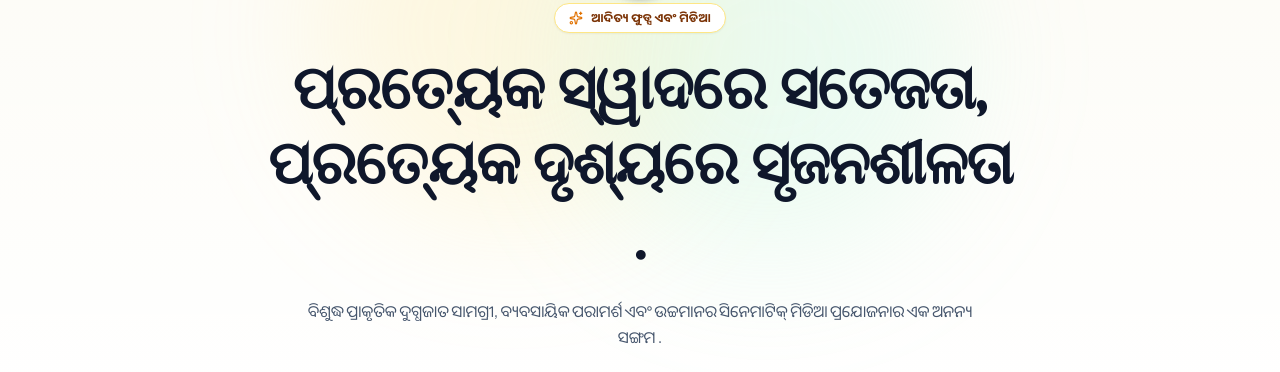
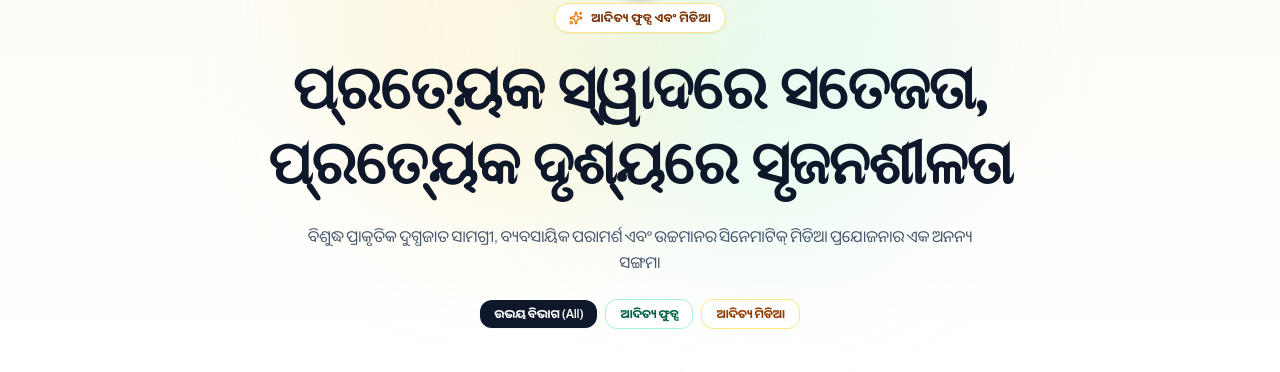
Before and after one commit to Biranchi-Narayan-panda/Aditya_Food_Media_Website, a React (Vite) app: page / in a window 1280 px wide. Shown: the part 209-581 px from the top of the page. Built offline with nearby package versions, Linux system fonts and the light colour scheme; no server answers; the database is empty.

Commit message:
fix(i18n): update Odia hero text punctuation
Adjusted punctuation for consistency and corrected character spacing in the hero section.

```diff
--- a/src/i18n/translations.ts
+++ b/src/i18n/translations.ts
@@ -271,8 +271,8 @@ export const translations: Record<Language, TranslationDictionary> = {
     },
     home: {
       heroKicker: 'ଆଦିତ୍ୟ ଫୁଡ୍ସ ଏବଂ ମିଡିଆ',
-      heroTitle: 'ପ୍ରତ୍ୟେକ ସ୍ୱାଦରେ ସତେଜତା, ପ୍ରତ୍ୟେକ ଦୃଶ୍ୟରେ ସୃଜନଶୀଳତା .',
-      heroSubtitle: 'ବିଶୁଦ୍ଧ ପ୍ରାକୃତିକ ଦୁଗ୍ଧଜାତ ସାମଗ୍ରୀ, ବ୍ୟବସାୟିକ ପରାମର୍ଶ ଏବଂ ଉଚ୍ଚମାନର ସିନେମାଟିକ୍ ମିଡିଆ ପ୍ରଯୋଜନାର ଏକ ଅନନ୍ୟ ସଙ୍ଗମ .',
+      heroTitle: 'ପ୍ରତ୍ୟେକ ସ୍ୱାଦରେ ସତେଜତା, ପ୍ରତ୍ୟେକ ଦୃଶ୍ୟରେ ସୃଜନଶୀଳତା',
+      heroSubtitle: 'ବିଶୁଦ୍ଧ ପ୍ରାକୃତିକ ଦୁଗ୍ଧଜାତ ସାମଗ୍ରୀ, ବ୍ୟବସାୟିକ ପରାମର୍ଶ ଏବଂ ଉଚ୍ଚମାନର ସିନେମାଟିକ୍ ମିଡିଆ ପ୍ରଯୋଜନାର ଏକ ଅନନ୍ୟ ସଙ୍ଗମ।',
       exploreFoodsBtn: 'ଦୁଗ୍ଧଜାତ ସାମଗ୍ରୀ ଦେଖନ୍ତୁ',
       exploreMediaBtn: 'ମିଡିଆ ଭିଡିଓ ଗ୍ୟାଲେରୀ',
       contactBtn: 'ସମ୍ପର୍କ କରନ୍ତୁ',
```
